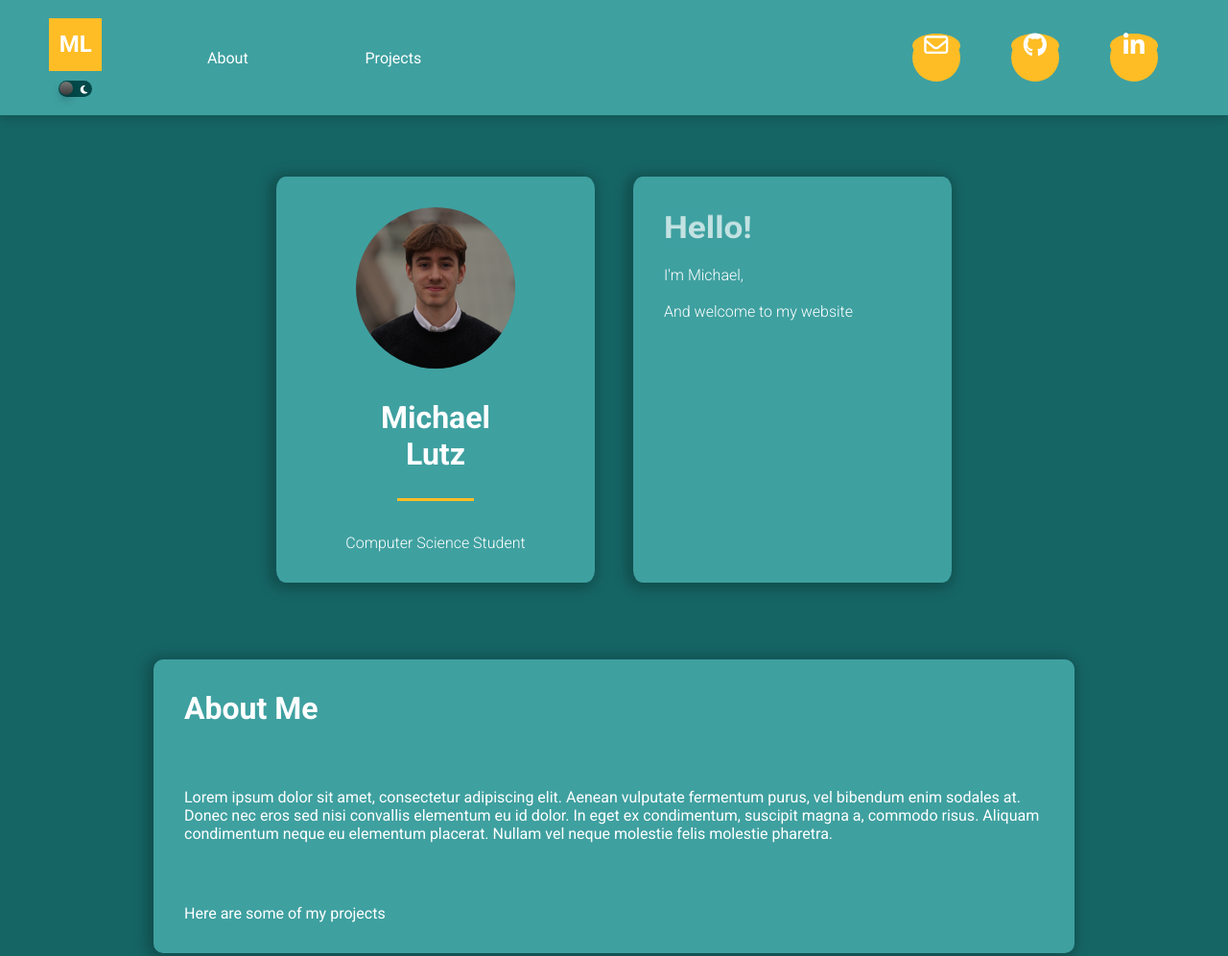
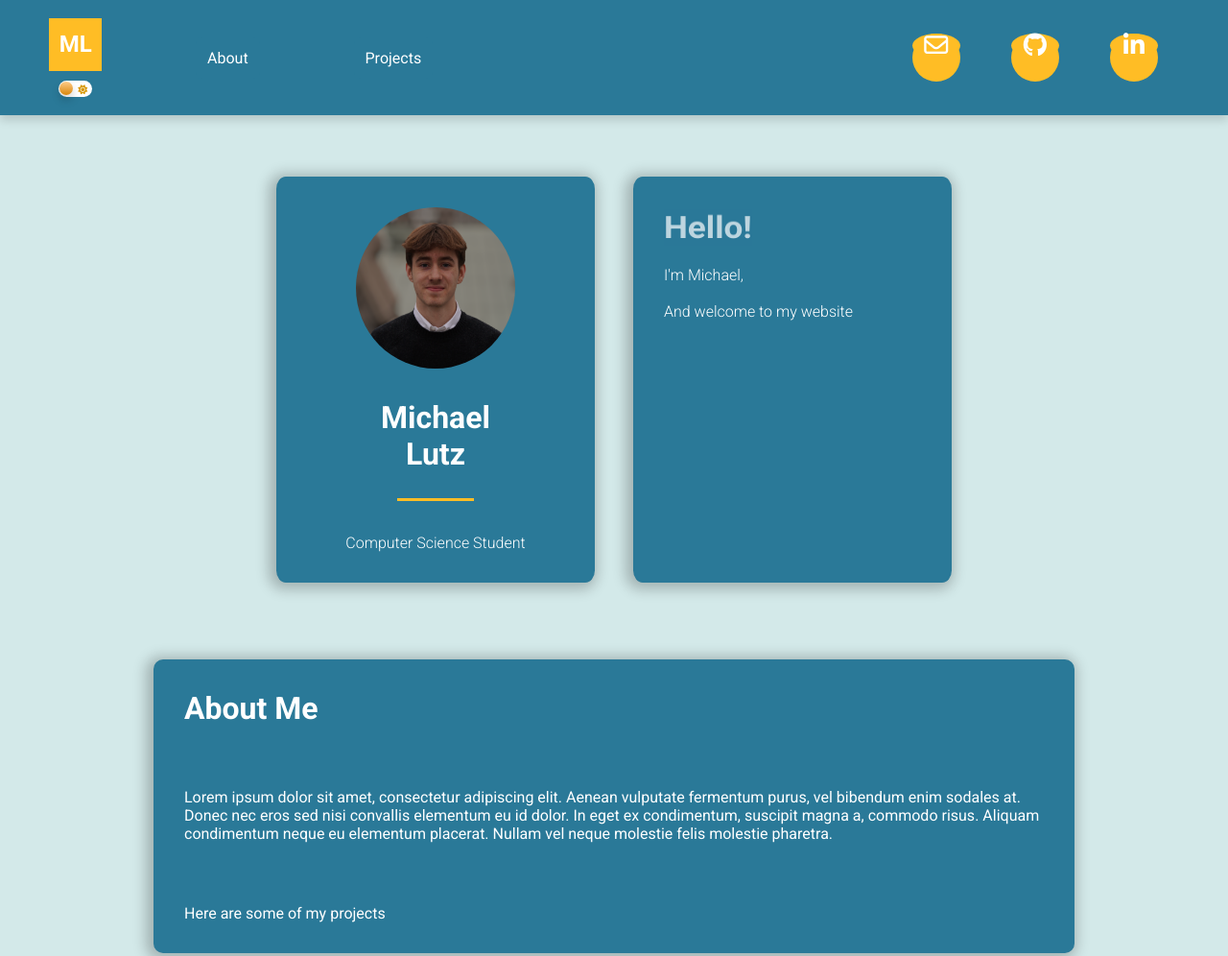
Before and after one commit to MichaelLutz1/MichaelLutz1.github.io, a plain HTML site: page index.html in a window 1280 px wide. Shown: the top 996 px of the page at 96% size. Drawn offline with Linux system fonts and the light colour scheme.

Commit message:
New blue style

```diff
--- a/script.js
+++ b/script.js
@@ -34,9 +34,9 @@ const toggleSwitch = document.querySelector("#darkmode-checkbox");
 
 function switchTheme(e) {
   if (e.target.checked) {
-    document.documentElement.setAttribute("theme", "light");
+    document.documentElement.setAttribute("theme", "dark");
   } else {
-    document.documentElement.setAttribute("theme", "dark");
+    document.documentElement.setAttribute("theme", "white");
   }
 }
 
--- a/styles.css
+++ b/styles.css
@@ -1,17 +1,20 @@
 :root {
-  --background-color: #166565;
-  --themeColor: #3fa0a0;
-  --navIconHover: #2c6d6d;
+  --background: #d3e9e9;
+  --themeColor: #2a7998;
+  --navIconHover: #213a53;
   --grey: #d6cfcf;
   --orange: #ffbd25;
   --fontColor: white;
+  --iconColor: #d79600;
+}
+[theme="dark"] {
+  --background: radial-gradient(
+    ellipse at 50% 54%,
+    rgba(144, 170, 198, 1) 0%,
+    rgba(99, 102, 115, 1) 100%
+  );
+  --themeColor: #4975a1;
   --iconColor: white;
-}
-[theme="light"] {
-  --background-color: #d3e9e9;
-  --themeColor: #018c8c;
-  --iconColor: white;
-  --iconColor: #d79600;
 }
 
 html {
@@ -26,7 +29,7 @@ html {
   font-family: "Roboto", sans-serif;
 }
 body {
-  background-color: var(--background-color);
+  background: var(--background);
   justify-content: center;
   align-items: center;
 }
@@ -90,6 +93,7 @@ footer ul {
   height: 17px;
   position: relative;
   display: block;
+  background: white;
   border-radius: 200px;
   box-shadow: inset 0px 5px 15px rgba(0, 0, 0, 0.4) inset 0px -5px 15px rgba (255, 255, 255, 0.4);
   cursor: pointer;
@@ -101,7 +105,7 @@ footer ul {
   position: absolute;
   top: 0.8px;
   left: 0.8px;
-  background: linear-gradient(180deg, #777, #3a3a3a);
+  background: linear-gradient(180deg, #ffcc89, #d8860b);
   border-radius: 180px;
   box-shadow: 0px 5px 10px rgba(0, 0, 0, 0.2);
   transition: 0.2s;
@@ -111,25 +115,22 @@ footer ul {
   height: 0;
   visibility: hidden;
 }
-.darkmode-container > input + label {
-  background: #034949;
+.darkmode-container > input:checked + label {
+  background: var(--navIconHover);
 }
 
-.darkmode-container > input:checked + label {
-  background-color: white;
-}
 .darkmode-container > input:checked + label::after {
   left: 33.2px;
   transform: translateX(-100%);
-  background: linear-gradient(180deg, #ffcc89, #d8860b);
+  background: linear-gradient(180deg, #777, #3a3a3a);
+}
+.darkmode-container > input:checked + label .fa-sun {
+  visibility: hidden;
 }
 .darkmode-container > input:checked + label .fa-moon {
-  visibility: hidden;
-}
-.darkmode-container > input:checked + label .fa-sun {
   visibility: visible;
 }
-.darkmode-container > input + label .fa-sun {
+.darkmode-container > input + label .fa-moon {
   visibility: hidden;
 }
 .darkmode-container i {
@@ -140,10 +141,10 @@ footer ul {
   background-color: inherit;
   color: var(--iconColor);
 }
+.darkmode-container .fa-moon {
+  left: 5px;
+}
 .darkmode-container .fa-sun {
-  left: 4px;
-}
-.darkmode-container .fa-moon {
   right: 5px;
 }
 .contact-links {
```
